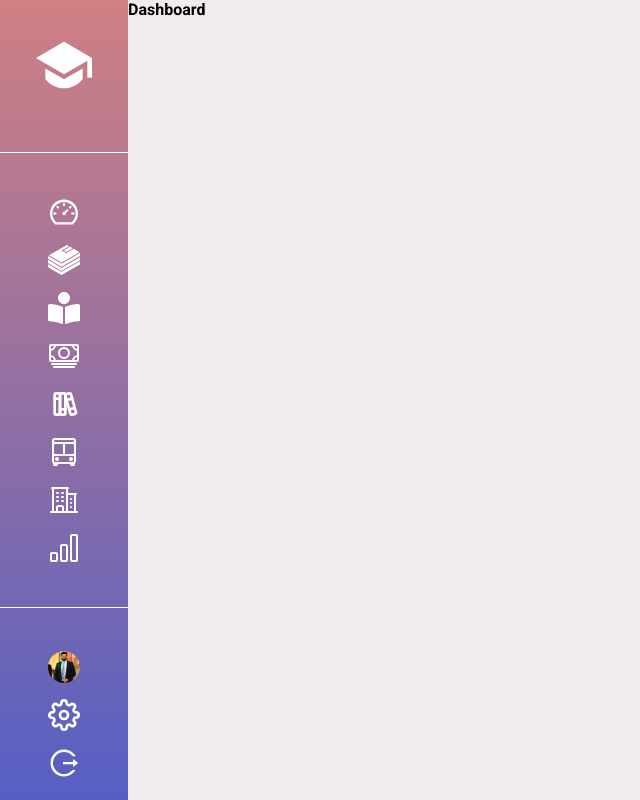
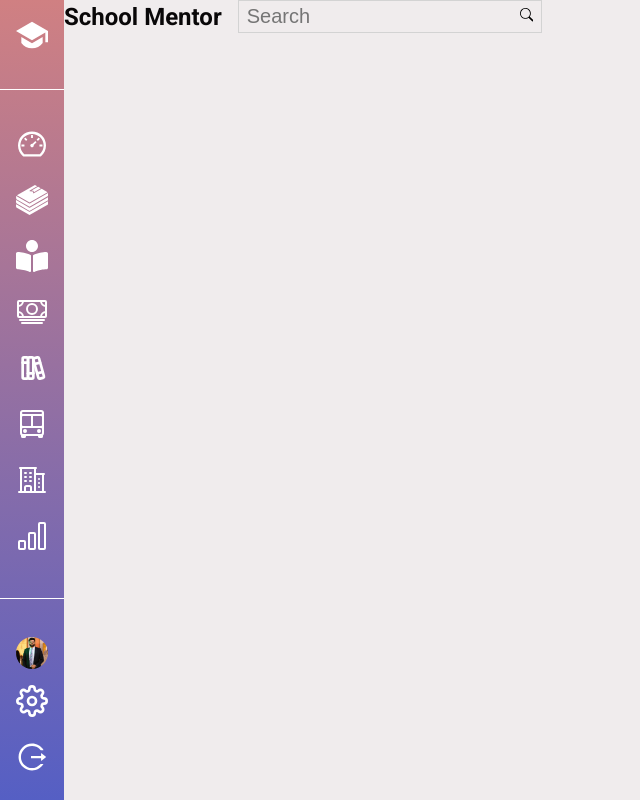
Before and after one commit to EdraakSystems/dash_design2, a React (Create React App) app: page / in a window 1280 px wide. Shown: the whole page, without its empty margins (0-640 px from the left). Built offline with nearby package versions, Linux system fonts and the light colour scheme.

Commit message:
dash and nav fix

```diff
--- a/public/index.html
+++ b/public/index.html
@@ -13,7 +13,7 @@
   <link rel="preconnect" href="https://fonts.gstatic.com" crossorigin>
   <link href="https://fonts.googleapis.com/css2?family=Roboto:ital,wght@0,700;0,900;1,300;1,400&display=swap"
     rel="stylesheet">
-  <title>Dashboard</title>
+  <title>School Mentor</title>
 </head>
 
 <body>
--- a/src/components/Dashboard/Dashboard.css
+++ b/src/components/Dashboard/Dashboard.css
@@ -0,0 +1,28 @@
+.dashboard {
+    display: flex;
+    flex-direction: column;
+    height: 100vh;
+}
+
+.dash_into {
+    display: flex;
+    align-items: center;
+    gap: 1rem;
+}
+
+.nav_search {
+    display: flex;
+    justify-content: space-evenly;
+    align-items: center;
+    gap: 0.5rem;
+    background: var(--bg_clr);
+    color: var(--pri_clr);
+    border: 1px solid lightgray;
+    padding: 0.25rem 0.5rem;
+}
+
+.nav_search input {
+    background: transparent;
+    border: none;
+    font-size: 1.25rem;
+}
--- a/src/components/Dashboard/Dashboard.jsx
+++ b/src/components/Dashboard/Dashboard.jsx
@@ -1,8 +1,25 @@
 import React from 'react'
 import './Dashboard.css'
+import { BsSearch } from 'react-icons/bs'
+
 const Dashboard = () => {
   return (
-    <div>Dashboard</div>
+    <div className='dashboard'>
+      <section className='dash_into'>
+        <h1>
+          School Mentor
+        </h1>
+        <div className="nav_search">
+          <input type="text" placeholder='Search' />
+          <button>
+            <BsSearch />
+          </button>
+        </div>
+      </section>
+      <section className='dash_cards1'></section>
+      <section className='dash_cards2'></section>
+      <section className='dash_cards3'></section>
+    </div>
   )
 }
 
--- a/src/components/Navbar/Navbar.css
+++ b/src/components/Navbar/Navbar.css
@@ -8,12 +8,18 @@
     color: white;
 }
 
+.navbar button {
+    font-size: 2rem;
+    color: white;
+}
+
 .nav_Logo {
     display: flex;
     align-items: center;
     justify-content: center;
-    font-size: 3.5rem;
-    padding: 1rem;
+    font-size: 2rem;
+    padding: 0 1rem;
+    cursor: pointer;
 }
 
 .dash_logos {
@@ -21,7 +27,6 @@
     flex-direction: column;
     align-items: center;
     gap: 1rem;
-    font-size: 2rem;
 }
 
 .user_logos {
@@ -38,6 +43,11 @@
     border-radius: 50%;
 }
 
+.dash_logos button:hover {
+    background: rgba(211, 211, 211, 0.5);
+    width: 3rem;
+}
+
 .horizontal_line {
     border: none;
     width: 100%;
--- a/src/components/Navbar/Navbar.jsx
+++ b/src/components/Navbar/Navbar.jsx
@@ -22,20 +22,24 @@ const Navbar = () => {
       </div>
       <hr className="horizontal_line" />
       <div className='dash_logos'>
-        <AiOutlineDashboard />
-        <SiBookstack />
-        <FaBookReader />
-        <IoCashOutline />
-        <TbBooks />
-        <IoBusOutline />
-        <HiOutlineBuildingOffice2 />
-        <BsBarChart />
+        <button> <AiOutlineDashboard /></button>
+        <button> <SiBookstack /></button>
+        <button> <FaBookReader /></button>
+        <button> <IoCashOutline /></button>
+        <button> <TbBooks /></button>
+        <button> <IoBusOutline /></button>
+        <button> <HiOutlineBuildingOffice2 /></button>
+        <button> <BsBarChart /></button>
       </div>
       <hr className="horizontal_line" />
       <div className='user_logos'>
         <img src={img} alt="profile" />
-        <FiSettings />
-        <AiOutlineLogout />
+        <button>
+          <FiSettings />
+        </button>
+        <button>
+          <AiOutlineLogout />
+        </button>
       </div>
     </div>
   )
--- a/src/index.css
+++ b/src/index.css
@@ -54,23 +54,23 @@ a {
 }
 
 .Navbar {
-  flex: 1;
+  max-width: 4rem;
 }
 
 .dashBoard {
-  flex: 9;
+  flex: 1;
 }
 
 h1 {
   font-size: 1.5rem;
   font-weight: 400;
-  color: var(--white);
+  color: var(--txt_clr);
 }
 
 h2 {
   font-size: 1.25rem;
   font-weight: 300;
-  color: var(--white);
+  color: var(--txt_clr);
 }
 
 h3 {
@@ -91,15 +91,15 @@ h5 {
   color: var(--sec_clr);
 }
 
-/* button {
+button {
   border: none;
   cursor: pointer;
-  background: none;
+  background: transparent;
+}
+
+/* input:focus {
+  outline-color: transparent;
 } */
-
-input:focus {
-  outline-color: transparent;
-}
 
 /* For phones Only */
 @media (max-width:600px) {}
```
Also changed, not shown: public/icon.png.
